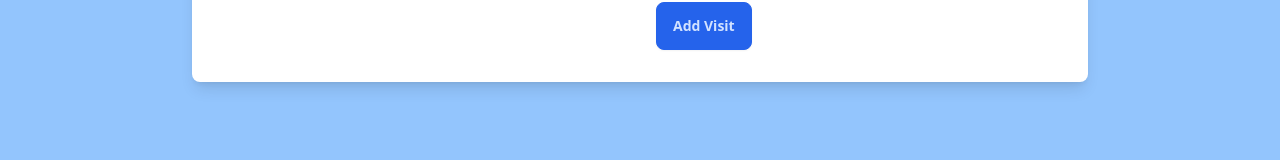
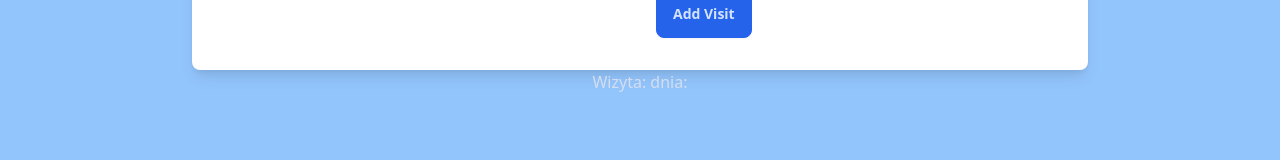
Before and after one commit to krzysztoffila/docDog, a Vue app: page /registervisit in a window 1280 px wide. Shown: the part 566-726 px from the top of the page. Built offline with nearby package versions, Linux system fonts and the light colour scheme.

Commit message:
testing doctor emit

```diff
--- a/src/components/UI/user/appointments/RegisterVisit.vue
+++ b/src/components/UI/user/appointments/RegisterVisit.vue
@@ -13,6 +13,7 @@
         <DoctorsComponent @select-doctor="addVisit" />
       </div>
     </div>
+    <p>Wizyta: {{ doctorName }} dnia:</p>
   </div>
 </template>
 
@@ -22,8 +23,14 @@ import TheCalendar from "../TheCalendar.vue";
 
 export default {
   components: { TheCalendar, DoctorsComponent },
+  data() {
+    return {
+      doctorName: null,
+    };
+  },
   methods: {
     addVisit(doctorName) {
+      this.doctorName = doctorName; // Ustawiamy wartość doctorName na nazwę doktora przekazaną przez emitowane zdarzenie
       alert(`You added a visit with ${doctorName}.`);
     },
   },
```
